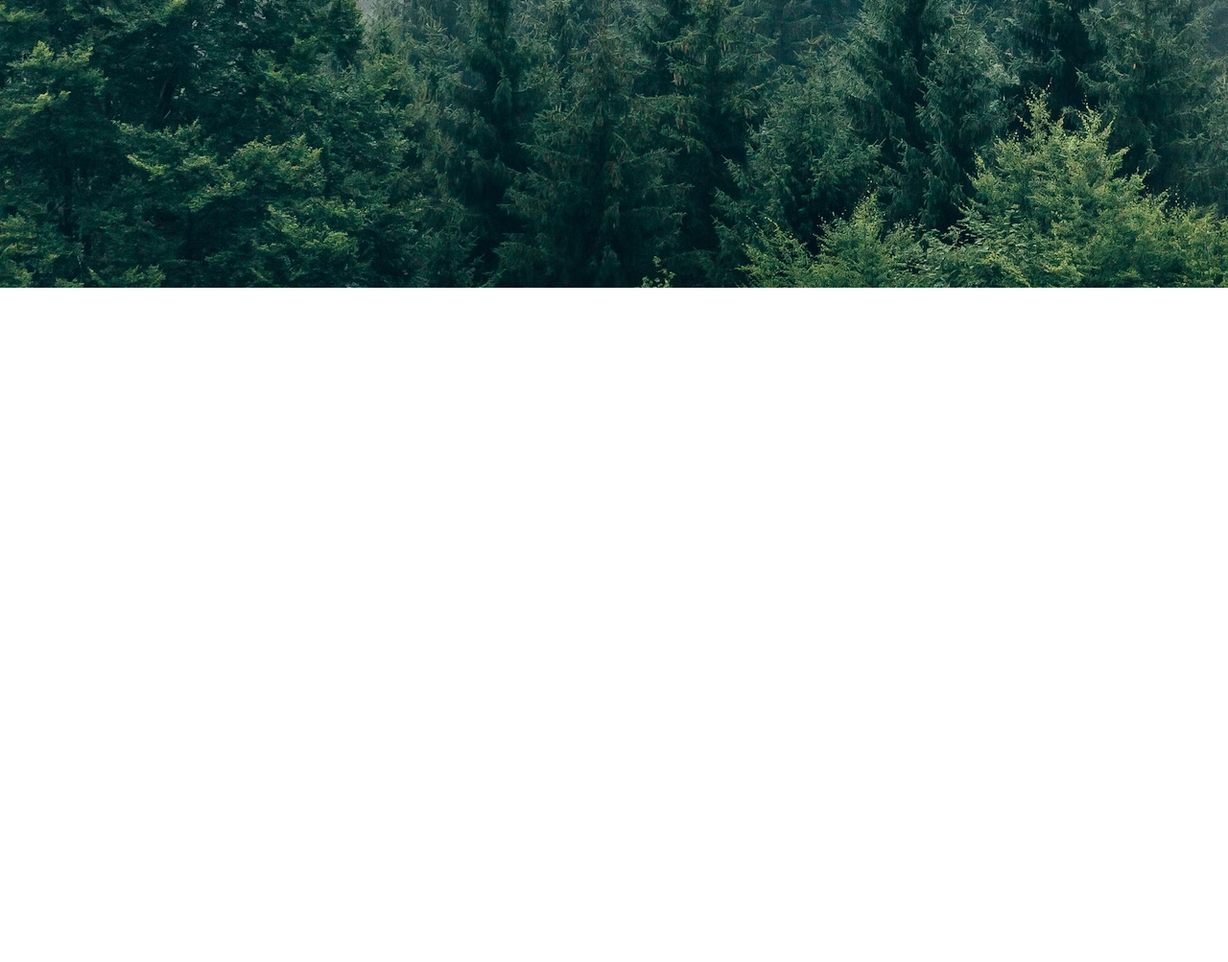
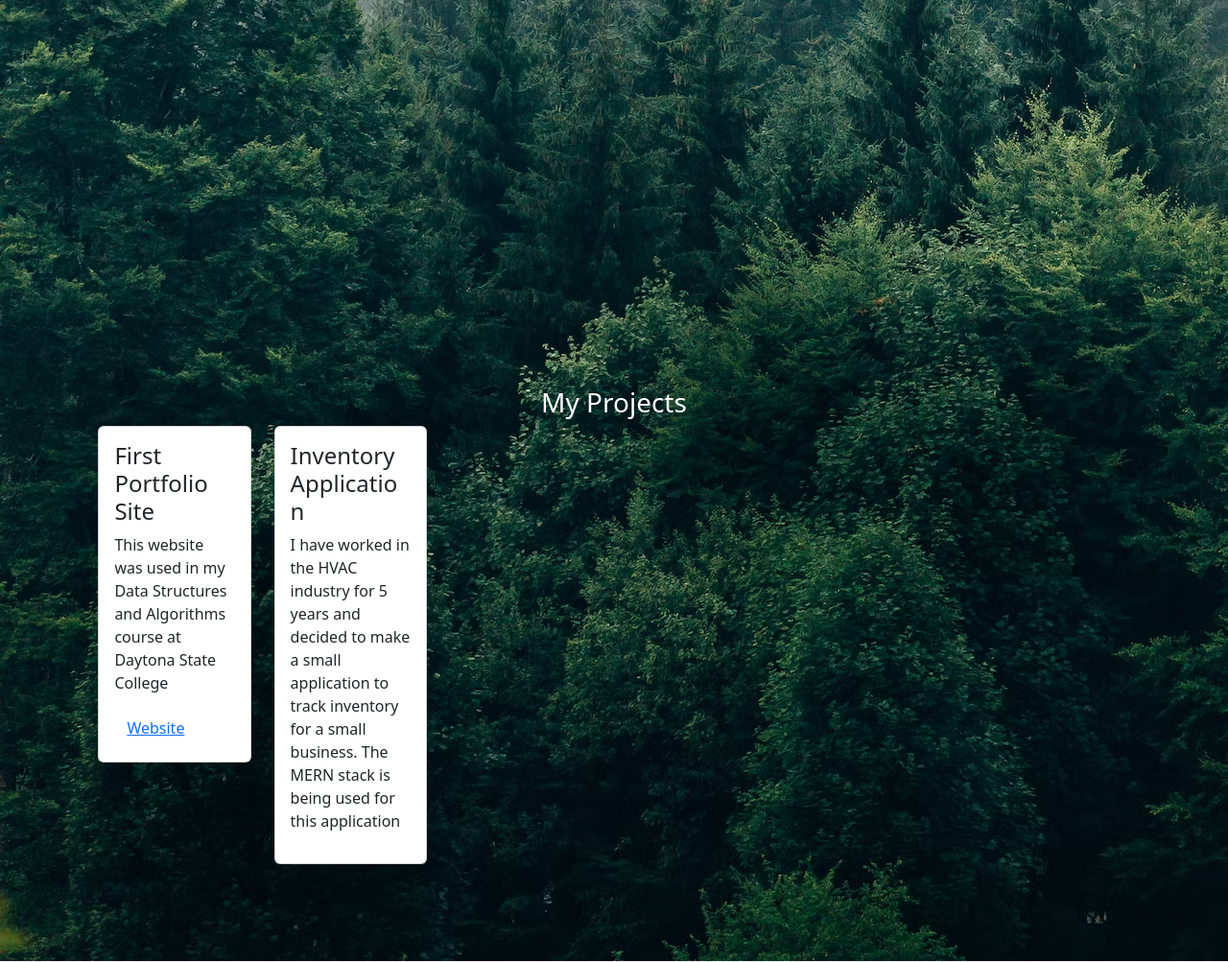
Before and after one commit to DanielMSantiago/NuCamp, a plain HTML site: page PortfolioProject/index.html in a window 1280 px wide. Shown: the part 1959-2962 px from the top of the page at 96% size. Before the commit the page ends 2259 px from the top, so only its background shows below. Drawn offline with nearby package versions, Linux system fonts and the light colour scheme.

Commit message:
Decided to add cards to My Projects section to showcase my projects that I will be using to showcase my skills. Went with a card and display them horizontally in the section

```diff
--- a/PortfolioProject/index.html
+++ b/PortfolioProject/index.html
@@ -44,6 +44,34 @@
             <h3>My Resume</h3>
             <iframe src="Resume/DanielSantiagoResume.pdf "></iframe>
         </section>
+        <section class="projects">
+            <h3 class="project-title">My Projects</h3>
+            <div class="row row-cols-1 row-cols-md-2 g-4">
+                <div class="col-md-2">
+                    <!-- Adjusted column class to col-md-6 to make it half-width on medium screens and above -->
+                    <div class="card">
+                        <div class="card-body">
+                            <h4>First Portfolio Site</h4>
+                            <p>This website was used in my Data Structures and Algorithms course at Daytona State College</p>
+                            <a class="btn btn-link" href="http://danielsantiago.me/" target="_blank">Website</a>
+                        </div>
+                    </div>
+                </div>
+                <div class="col-md-2">
+                    <!-- Adjusted column class to col-md-6 to make it half-width on medium screens and above -->
+                    <div class="card">
+                        <div class="card-body">
+                            <h4>Inventory Application</h4>
+                            <p>I have worked in the HVAC industry for 5 years and decided to make a small application to track inventory for a small business. The MERN stack is being used for this application</p>
+
+                        </div>
+                    </div>
+                </div>
+            </div>
+        </section>
+
+
+
     </div>
 </body>
 <script src="https://cdn.jsdelivr.net/npm/bootstrap@5.2.3/dist/js/bootstrap.bundle.min.js " integrity="sha384-kenU1KFdBIe4zVF0s0G1M5b4hcpxyD9F7jL+jjXkk+Q2h455rYXK/7HAuoJl+0I4 " crossorigin="anonymous "></script>
--- a/PortfolioProject/style.css
+++ b/PortfolioProject/style.css
@@ -86,3 +86,7 @@ iframe {
     margin-left: auto;
     margin-right: auto;
 }
+
+.project-title {
+    color: white;
+}
```
